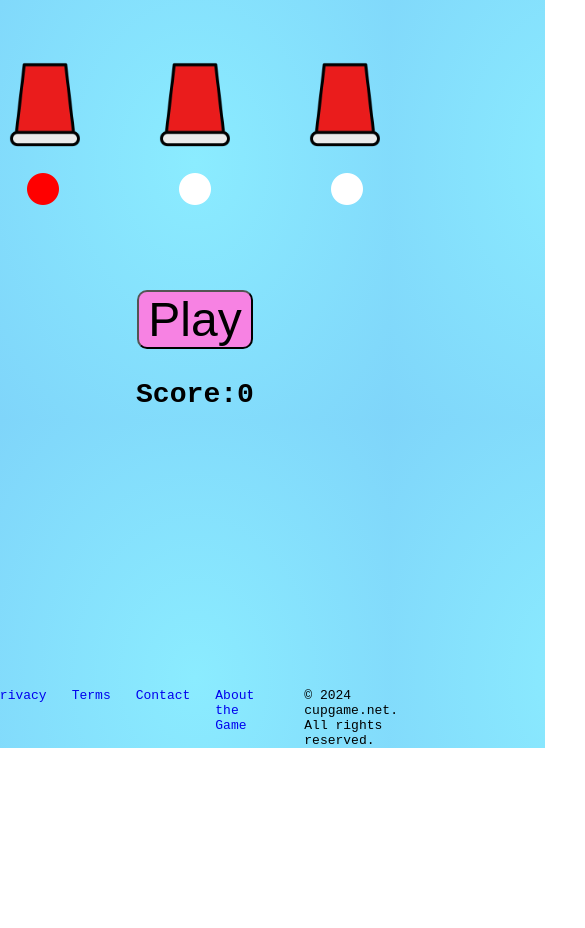
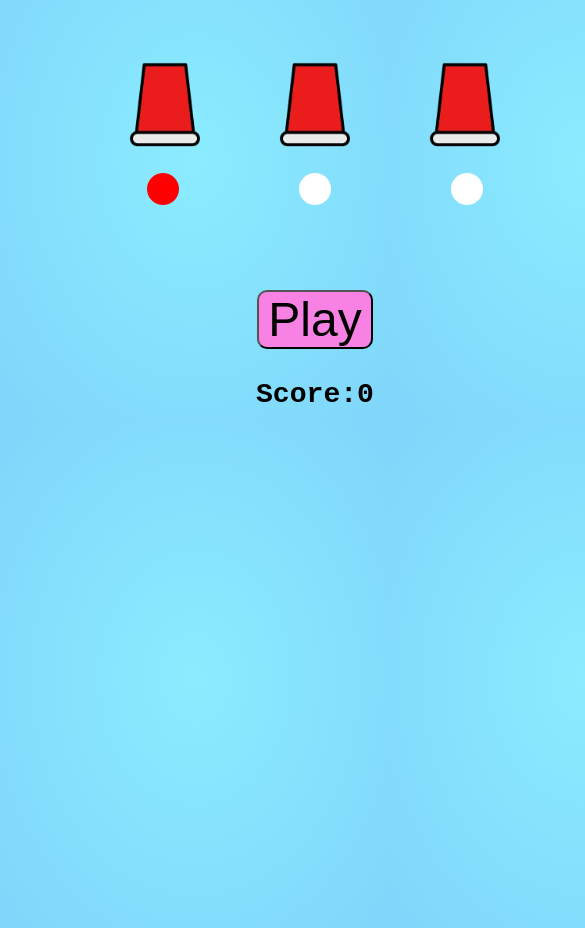
Before and after one commit to Kuzzuri/cupgame, a plain HTML site: page index.html in a window 390 px wide. Shown: the part 96-1024 px from the top of the page, 585 px wide, since content can reach past the window. Before the commit the page ends 844 px from the top, so only its background shows below. Drawn offline with Linux system fonts and the light colour scheme.

Commit message:
Update style.css

```diff
--- a/style.css
+++ b/style.css
@@ -182,3 +182,47 @@ a{
         bottom: -100px;
     }
 }
+@media (max-width: 700px) {
+    footer{
+        position: absolute;
+        bottom: -250px;
+        left: 25px;
+    }
+    .container{
+        position: relative;
+        left: 50px;
+    }
+}
+@media (max-width: 500px) {
+    footer{
+        position: absolute;
+        bottom: -500px;
+        left: 25px;
+    }
+    .container{
+        position: relative;
+        left: 90px;
+    }
+}
+@media (max-width: 400px) {
+    footer{
+        position: absolute;
+        bottom: -500px;
+        left: 25px;
+    }
+    .container{
+        position: relative;
+        left: 120px;
+    }
+}
+@media (max-width: 300px) {
+    footer{
+        position: absolute;
+        bottom: -500px;
+        left: 25px;
+    }
+    .container{
+        position: relative;
+        left: 150px;
+    }
+}
```
